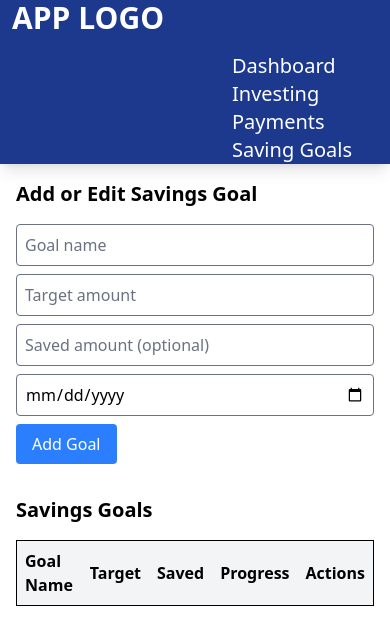
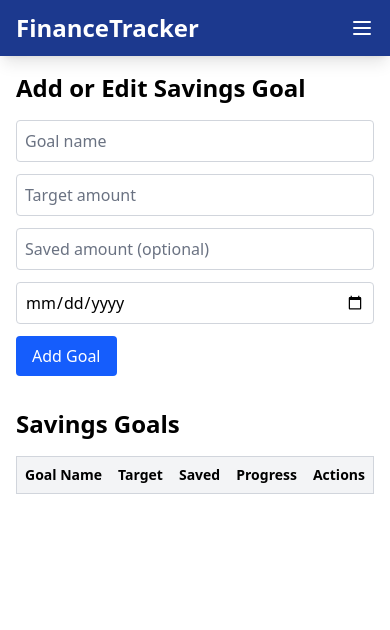
Before and after one commit to chaminipalliyaguru/Personal_Finance_Dashboard, a SvelteKit app: page /saving_goals in a window 390 px wide. Shown: the top 630 px of the page. Built offline with nearby package versions, Linux system fonts and the light colour scheme.

Commit message:
responsive

```diff
--- a/package.json
+++ b/package.json
@@ -28,5 +28,8 @@
 		"tailwindcss": "^4.1.4",
 		"typescript": "^5.0.0",
 		"vite": "^6.2.6"
+	},
+	"dependencies": {
+		"chart.js": "^4.4.9"
 	}
 }
--- a/src/components/LineChart.svelte
+++ b/src/components/LineChart.svelte
@@ -9,11 +9,8 @@
   let canvas;
   let chart;
 
-    onMount(() => {
+  function renderChart() {
     if (chart) chart.destroy();
-
-      // Set canvas dimensions manually if needed
-      canvas.height = 400;
 
     const ctx = canvas.getContext('2d');
     chart = new Chart(ctx, {
@@ -24,7 +21,7 @@
           {
             label: 'Expenses',
             data: expenses,
-              borderColor: '#ef4444', // Tailwind red-500
+            borderColor: '#ef4444',
             backgroundColor: 'rgba(239, 68, 68, 0.2)',
             tension: 0.4,
             fill: true,
@@ -33,7 +30,7 @@
           {
             label: 'Incomes',
             data: incomes,
-              borderColor: '#10b981', // Tailwind green-500
+            borderColor: '#10b981',
             backgroundColor: 'rgba(16, 185, 129, 0.2)',
             tension: 0.4,
             fill: true,
@@ -43,7 +40,7 @@
       },
       options: {
         responsive: true,
-          maintainAspectRatio: false, // Allow manual sizing
+        maintainAspectRatio: false,
         plugins: {
           legend: {
             labels: {
@@ -63,10 +60,18 @@
         }
       }
     });
+  }
+
+  onMount(() => {
+    renderChart();
   });
+
+  // Watch for changes in inputs and re-render
+  $: if (chart && (expenses || incomes)) {
+    renderChart();
+  }
 </script>
 
-  <!-- Tailwind container -->
 <div class="bg-white shadow-md rounded-xl p-4 w-full" style="height: 300px;">
   <canvas bind:this={canvas} class="w-full h-full"></canvas>
 </div>
--- a/src/components/PieChart.svelte
+++ b/src/components/PieChart.svelte
@@ -1,18 +1,23 @@
 <script>
 	import { onMount, onDestroy } from 'svelte';
+	import { browser } from '$app/environment';
 	import Chart from 'chart.js/auto';
 
 	let chartInstance;
-	export let saved;
-	export let invested;
-	export let expenses;
+	export let saved = 0;
+	export let invested = 0;
+	export let expenses = 0;
 
-	onMount(() => {
-		const savingsGoals = JSON.parse(localStorage.getItem('savingsGoals') || '[]');
-		saved = savingsGoals.reduce((total, goal) => total + (goal.saved || 0), 0);
+	let canvas;
 
-		const ctx = document.getElementById('myPieChart')?.getContext('2d');
-		if (ctx) {
+	function renderChart() {
+		if (chartInstance) {
+			chartInstance.destroy();
+		}
+
+		const ctx = canvas?.getContext('2d');
+		if (!ctx) return;
+
 		chartInstance = new Chart(ctx, {
 			type: 'pie',
 			data: {
@@ -39,7 +44,16 @@
 			}
 		});
 	}
+
+	onMount(() => {
+		if (!browser) return;
+		renderChart();
 	});
+
+	// Update chart whenever inputs change
+	$: if (browser && chartInstance && (saved || invested || expenses)) {
+		renderChart();
+	}
 
 	onDestroy(() => {
 		if (chartInstance) {
@@ -48,9 +62,8 @@
 	});
 </script>
 
-
-<div class="w-full md:w-1/2 mx-auto bg-teal-400 rounded-2xl p-4 mt-6 md:ml-8">
-	<div class="relative h-60 w-full">
-		<canvas id="myPieChart" class="w-full h-full"></canvas>
+<div class="w-full md:w-1/2 mx-auto bg-teal-400 rounded-2xl p-4 mt-6 md:ml-8 ">
+	<div class="relative h-2/4 w-full">
+		<canvas bind:this={canvas} class="w-full h-full"></canvas>
 	</div>
 </div>
--- a/src/routes/+layout.svelte
+++ b/src/routes/+layout.svelte
@@ -1,32 +1,49 @@
 <script>
-	import '../app.css';
-	let { children } = $props();
+	import '../app.css'
+	let isOpen = false;
+
+	function toggleMenu() {
+		isOpen = !isOpen;
+	}
+
+	function closeMenu() {
+		isOpen = false;
+	}
 </script>
 
 <nav class="bg-blue-900 shadow-lg">
-	<div class="container mx-auto">
-		<div class="sm:flex">
-			<a href="#" class="p-3 text-3xl font-bold text-white">APP LOGO</a>
+	<div class="container mx-auto px-4 py-3">
+		<div class="flex items-center justify-between">
+			<!-- Logo -->
+			<a href="/" class="text-white text-2xl font-bold">FinanceTracker</a>
 
-			<!-- Menus -->
-			<div class="mt-4 ml-55">
-				<ul class="text-xl text-white sm:self-center">
-					<li class="sm:inline-block">
-						<a href="/" class="p-3 hover:text-red-900">Dashboard</a>
-					</li>
-					<li class="sm:inline-block">
-						<a href="/investing" class="p-3 hover:text-red-900">Investing</a>
-					</li>
-					<li class="sm:inline-block">
-						<a href="/payments" class="p-3 hover:text-red-900">Payments</a>
-					</li>
-					<li class="sm:inline-block">
-						<a href="/saving_goals" class="p-3 hover:text-red-900">Saving Goals</a>
-					</li>
-				</ul>
-			</div>
+			<!-- Toggle Button -->
+			<button
+				class="text-white sm:hidden focus:outline-none"
+				on:click={toggleMenu}
+				aria-label="Toggle Menu"
+			>
+				<svg class="w-6 h-6" fill="none" stroke="currentColor" viewBox="0 0 24 24">
+					<path
+						stroke-linecap="round"
+						stroke-linejoin="round"
+						stroke-width="2"
+						d="M4 6h16M4 12h16M4 18h16"
+					/>
+				</svg>
+			</button>
+		</div>
+
+		<!-- Menu Items -->
+		<div class={`mt-4 sm:flex ${isOpen ? 'block' : 'hidden'}`}>
+			<ul class="flex flex-col sm:flex-row gap-4 text-white text-lg font-medium sm:items-center">
+				<li><a href="/" class="px-3 py-2 hover:text-red-300 transition" on:click={closeMenu}>Dashboard</a></li>
+				<li><a href="/investing" class="px-3 py-2 hover:text-red-300 transition" on:click={closeMenu}>Investing</a></li>
+				<li><a href="/payments" class="px-3 py-2 hover:text-red-300 transition" on:click={closeMenu}>Payments</a></li>
+				<li><a href="/saving_goals" class="px-3 py-2 hover:text-red-300 transition" on:click={closeMenu}>Saving Goals</a></li>
+			</ul>
 		</div>
 	</div>
 </nav>
 
-{@render children()}
+<slot />
--- a/src/routes/+page.svelte
+++ b/src/routes/+page.svelte
@@ -1,12 +1,12 @@
 <script>
+	import { onMount } from 'svelte';
+	import { browser } from '$app/environment';
 	import LineChart from '../components/LineChart.svelte';
-	import PieChart from '../components/PieChart.svelte'; // Add this
+	import PieChart from '../components/PieChart.svelte';
 
-	let incomeList = JSON.parse(localStorage.getItem('incomeList')) || [];
-	let expenseList = JSON.parse(localStorage.getItem('expenseList')) || [];
-
-	let income = incomeList.reduce((sum, item) => sum + Number(item.amount), 0);
-	let expense = expenseList.reduce((sum, item) => sum + Number(item.amount), 0);
+	let incomeList = [];
+	let expenseList = [];
+	let saved = 0;
 
 	let labels = [
 		'Jan',
@@ -33,32 +33,40 @@
 		return monthlyTotals;
 	}
 
-	let expenses = getMonthlyTotals(expenseList);
-	let incomes = getMonthlyTotals(incomeList);
+	onMount(() => {
+		if (browser) {
+			const incomeRaw = localStorage.getItem('incomeList');
+			const expenseRaw = localStorage.getItem('expenseList');
+			const savingsRaw = localStorage.getItem('savingsGoals');
 
-	// Pie chart related states
-	let saved = 0;
+			incomeList = incomeRaw ? JSON.parse(incomeRaw) : [];
+			expenseList = expenseRaw ? JSON.parse(expenseRaw) : [];
 
-	function loadSavingsFromLocalStorage() {
-		const savingsGoals = JSON.parse(localStorage.getItem('savingsGoals') || '[]');
+			const savingsGoals = savingsRaw ? JSON.parse(savingsRaw) : [];
 			saved = savingsGoals.reduce((total, goal) => total + (goal.saved || 0), 0);
 		}
+	});
 
-	loadSavingsFromLocalStorage();
+	// Reactive derived values
+	$: income = incomeList.reduce((sum, item) => sum + Number(item.amount), 0);
+	$: expense = expenseList.reduce((sum, item) => sum + Number(item.amount), 0);
+	$: incomes = getMonthlyTotals(incomeList);
+	$: expenses = getMonthlyTotals(expenseList);
 </script>
 
-
-
-<div class="grid grid-cols-1 md:grid-cols-2 gap-4 px-4">
+<div class="grid grid-cols-1 gap-4 px-4 md:grid-cols-2">
 	<!-- Current Status Section -->
-	<div class="w-full md:w-1/2 mx-auto md:ml-10 mt-4">
-		<h2 class="mt-6 md:mt-10 mb-6 text-2xl font-bold italic">Current Status:</h2>
-		<div class="space-y-3 rounded-xl bg-blue-300 p-6 text-left font-semibold text-gray-800 shadow-lg h-64">
+	<div class="mx-auto mt-4 w-full md:ml-10 md:w-1/2">
+		<h2 class="mt-6 mb-6 text-2xl font-bold italic md:mt-10">Current Status:</h2>
+		<div
+	class="h-[22.5rem] w-full max-w-md space-y-3 rounded-xl bg-blue-300 p-6 text-left font-semibold text-gray-800 md:max-w-lg lg:max-w-xl flex flex-col justify-between"
+>
 	<div class="space-y-4 text-left">
 		<div class="text-2xl font-semibold text-slate-800">Net Income:</div>
-				<div class="text-4xl font-extrabold text-green-600 mb-4">${income - expense}</div>
+		<div class="text-4xl font-extrabold text-green-600">${income - expense}</div>
+	</div>
 
-				<div class="text-base md:text-lg text-slate-700 space-y-2">
+	<div class="space-y-2 text-base text-slate-700 md:text-lg">
 		<div class="flex items-center justify-between">
 			<span>Total Income:</span>
 			<span class="font-semibold text-green-700">${income}</span>
@@ -68,20 +76,23 @@
 			<span class="font-semibold text-red-600">${expense}</span>
 		</div>
 	</div>
+
+	<div class="pt-4 text-sm text-slate-700 italic text-center">
+		Financial summary as of today.
+	</div>
 </div>
 
 	</div>
-	</div>
 
 	<!-- Pie Chart Section -->
-	<div class="relative mt-10 md:mt-14 md:ml-10 w-full">
+	<div class="relative mt-10 w-full md:mt-14 md:ml-10">
 		<h2 class="text-2xl font-bold italic">Monthly Summary</h2>
 		<PieChart {saved} invested={income} expenses={expense} />
 	</div>
 </div>
 
 <!-- Monthly Line Chart Section -->
-<section class="max-w-8xl mx-auto p-6 mt-12 md:ml-10 md:mr-10">
-	<h2 class="mb-4 text-2xl font-bold text-slate-800 ">Overview</h2>
+<section class="max-w-8xl mx-auto mt-12 p-6 md:mr-10 md:ml-10">
+	<h2 class="mb-4 text-2xl font-bold text-slate-800">Overview</h2>
 	<LineChart {labels} {expenses} {incomes} />
 </section>
--- a/src/routes/saving_goals/+page.svelte
+++ b/src/routes/saving_goals/+page.svelte
@@ -1,5 +1,4 @@
 <script>
-    import { onMount } from 'svelte';
 	import { writable } from 'svelte/store';
 
 	function createGoalsStore() {
@@ -10,11 +9,7 @@
 			localStorage.setItem('savingsGoals', JSON.stringify(value));
 		});
 
-      return {
-        subscribe,
-        set,
-        update
-      };
+		return { subscribe, set, update };
 	}
 
 	let goals = createGoalsStore();
@@ -62,29 +57,50 @@
 </script>
 
 <div class="p-4 max-w-xl mx-auto">
-    <h2 class="text-xl font-bold mb-4">Add or Edit Savings Goal</h2>
-    <form on:submit|preventDefault={addOrUpdateGoal} class="space-y-2">
-      <input placeholder="Goal name" bind:value={goalName} class="w-full p-2 border rounded" />
-      <input type="number" placeholder="Target amount" bind:value={targetAmount} class="w-full p-2 border rounded" />
-      <input type="number" placeholder="Saved amount (optional)" bind:value={savedAmount} class="w-full p-2 border rounded" />
-      <input type="date" bind:value={targetDate} class="w-full p-2 border rounded" />
-      <button class="bg-blue-500 text-white px-4 py-2 rounded">{editIndex !== null ? 'Update Goal' : 'Add Goal'}</button>
+	<h2 class="text-2xl font-bold mb-4">Add or Edit Savings Goal</h2>
+	<form on:submit|preventDefault={addOrUpdateGoal} class="space-y-3">
+		<input
+			placeholder="Goal name"
+			bind:value={goalName}
+			class="w-full p-2 border border-gray-300 rounded appearance-none focus:outline-none focus:ring-2 focus:ring-blue-400"
+		/>
+		<input
+			type="number"
+			placeholder="Target amount"
+			bind:value={targetAmount}
+			class="w-full p-2 border border-gray-300 rounded appearance-none focus:outline-none focus:ring-2 focus:ring-blue-400"
+		/>
+		<input
+			type="number"
+			placeholder="Saved amount (optional)"
+			bind:value={savedAmount}
+			class="w-full p-2 border border-gray-300 rounded appearance-none focus:outline-none focus:ring-2 focus:ring-blue-400"
+		/>
+		<input
+			type="date"
+			bind:value={targetDate}
+			class="w-full p-2 border border-gray-300 rounded focus:outline-none focus:ring-2 focus:ring-blue-400"
+		/>
+		<button class="bg-blue-600 hover:bg-blue-700 text-white px-4 py-2 rounded transition">
+			{editIndex !== null ? 'Update Goal' : 'Add Goal'}
+		</button>
 	</form>
 
-    <h2 class="text-xl font-bold mt-8 mb-4">Savings Goals</h2>
-    <table class="w-full border">
+	<h2 class="text-2xl font-bold mt-8 mb-4">Savings Goals</h2>
+	<div class="overflow-x-auto">
+		<table class="w-full border border-gray-300 text-sm md:text-base">
 			<thead>
-        <tr class="bg-gray-100">
-          <th class="p-2 text-left">Goal Name</th>
-          <th class="p-2 text-left">Target</th>
-          <th class="p-2 text-left">Saved</th>
-          <th class="p-2 text-left">Progress</th>
-          <th class="p-2">Actions</th>
+				<tr class="bg-gray-100 text-left">
+					<th class="p-2">Goal Name</th>
+					<th class="p-2">Target</th>
+					<th class="p-2">Saved</th>
+					<th class="p-2">Progress</th>
+					<th class="p-2 text-center">Actions</th>
 				</tr>
 			</thead>
 			<tbody>
 				{#each $goals as goal, index}
-          <tr class="border-t">
+					<tr class="border-t hover:bg-gray-50">
 						<td class="p-2">{goal.name}</td>
 						<td class="p-2">${goal.target}</td>
 						<td class="p-2">${goal.saved}</td>
@@ -97,20 +113,13 @@
 								></div>
 							</div>
 						</td>
-            <td class="p-2 space-x-2">
-              <button on:click={() => editGoal(index)} class="text-blue-600">Edit</button>
-              <button on:click={() => deleteGoal(index)} class="text-red-600">Delete</button>
+						<td class="p-2 text-center space-x-2">
+							<button on:click={() => editGoal(index)} class="text-blue-600 hover:underline">Edit</button>
+							<button on:click={() => deleteGoal(index)} class="text-red-600 hover:underline">Delete</button>
 						</td>
 					</tr>
 				{/each}
 			</tbody>
 		</table>
 	</div>
-
-  <style>
-    input[type='number']::-webkit-inner-spin-button,
-    input[type='number']::-webkit-outer-spin-button {
-      -webkit-appearance: none;
-      margin: 0;
-    }
-  </style>
+</div>
```
Also changed, not shown: 1 other file (tests, documents, lock files or other folders). Lines whose indentation alone changed are shown as unchanged.
